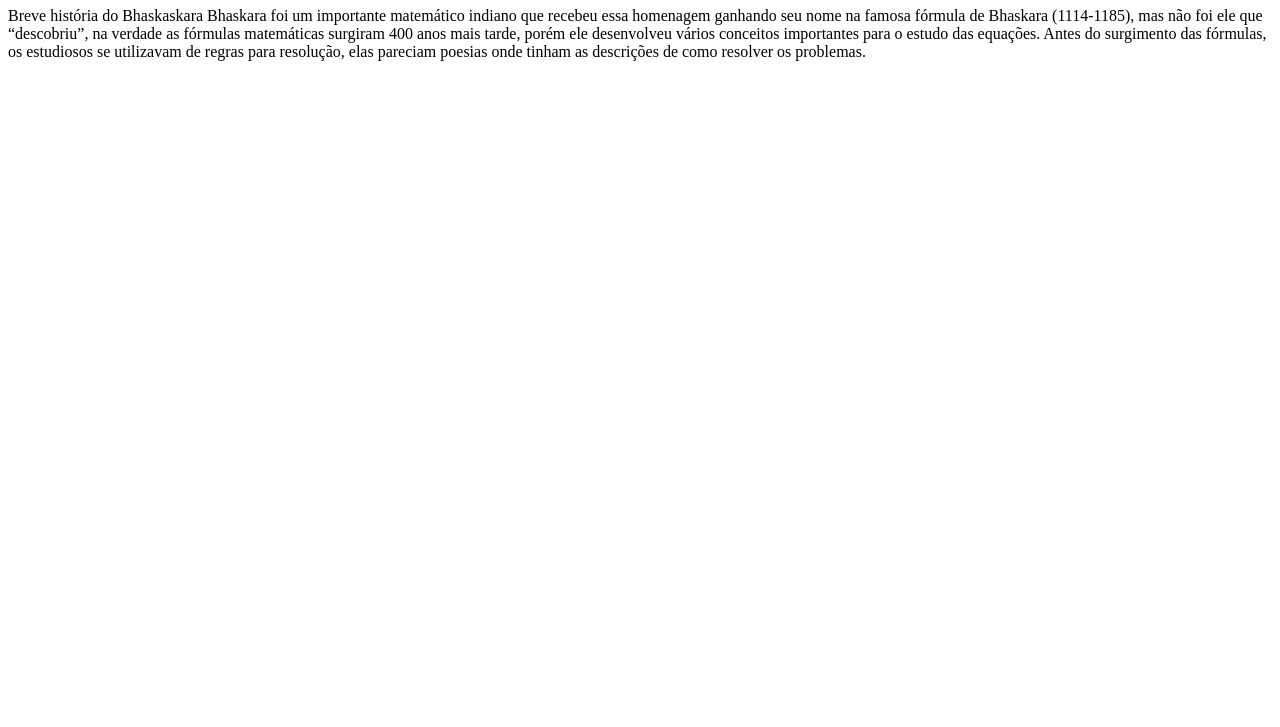
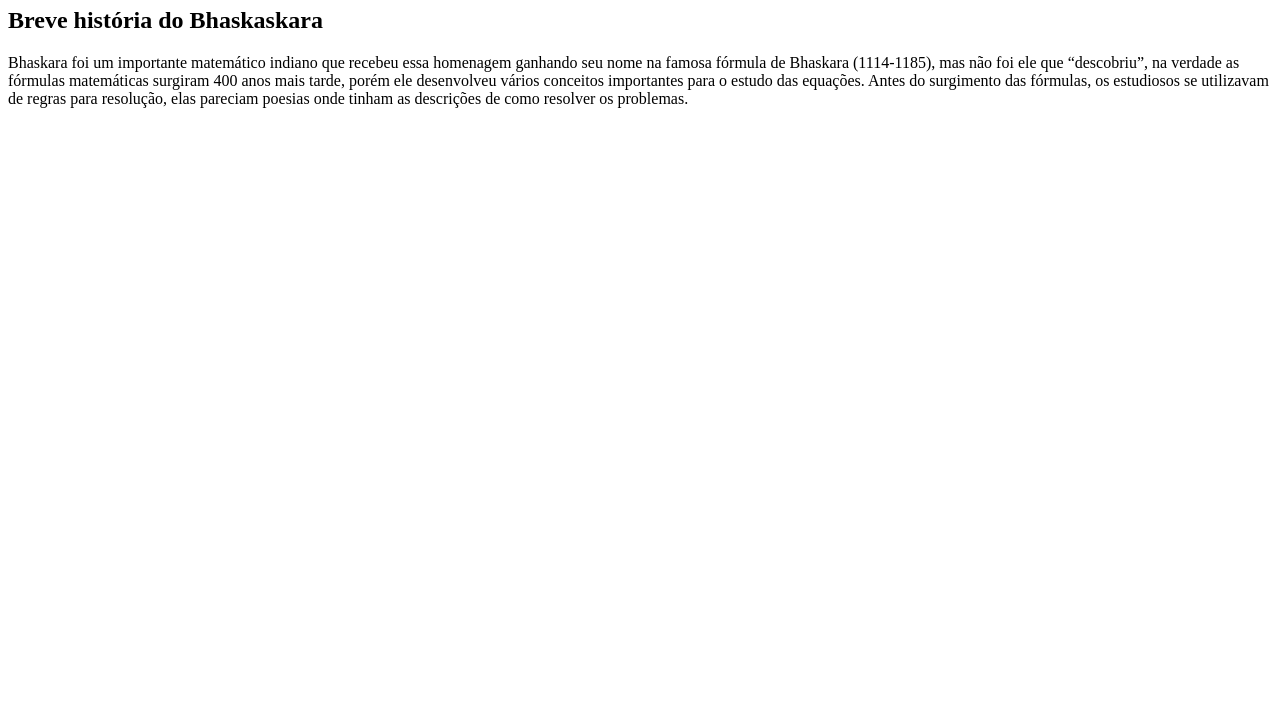
Before and after one commit to gabyy29zinhaa/Criar-um-site, a plain HTML site: page index.html in a window 1280 px wide. Shown: the part 73-800 px from the top of the page. Drawn offline with Linux system fonts and the light colour scheme.

Commit message:
Update index.html

```diff
--- a/index.html
+++ b/index.html
@@ -4,7 +4,7 @@
   </head>
   <body>
     <h1>FÓRMULA DE BHÁSKARA</h1>
-    </h2>Breve história do Bhaskaskara </h2>
+    <h2>Breve história do Bhaskaskara </h2>
     <p1>Bhaskara foi um importante matemático indiano que recebeu essa homenagem ganhando seu nome na famosa fórmula de Bhaskara (1114-1185), mas não foi ele que “descobriu”, na verdade as fórmulas matemáticas surgiram 400 anos mais tarde, porém ele desenvolveu vários conceitos importantes para o estudo das equações.
 Antes do surgimento das fórmulas, os estudiosos se utilizavam de regras para resolução, elas pareciam poesias onde tinham as descrições de como resolver os problemas.</p1>
     <script>
```
